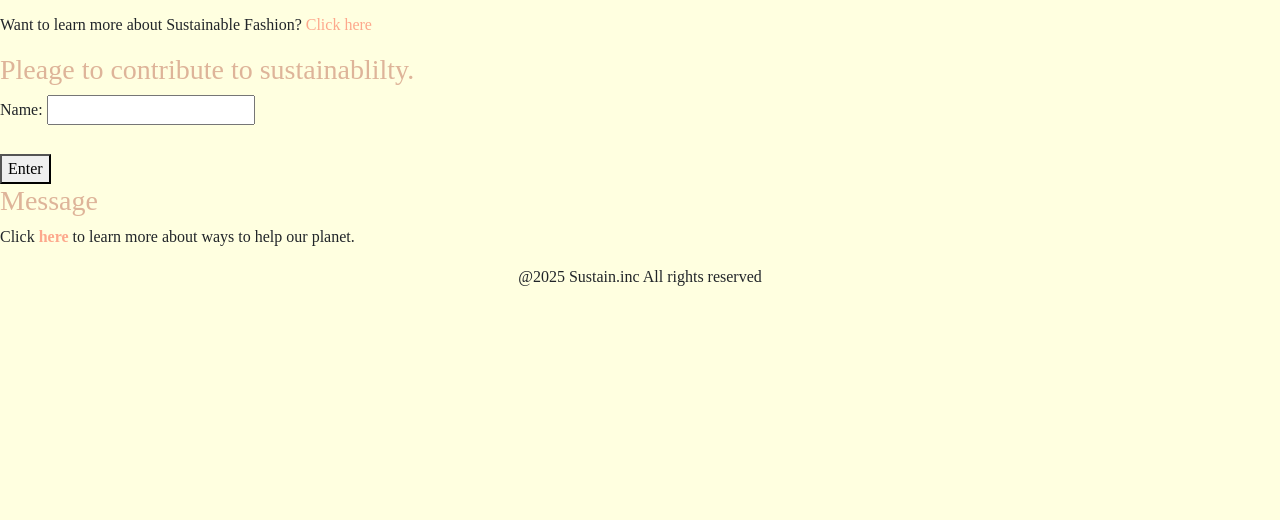
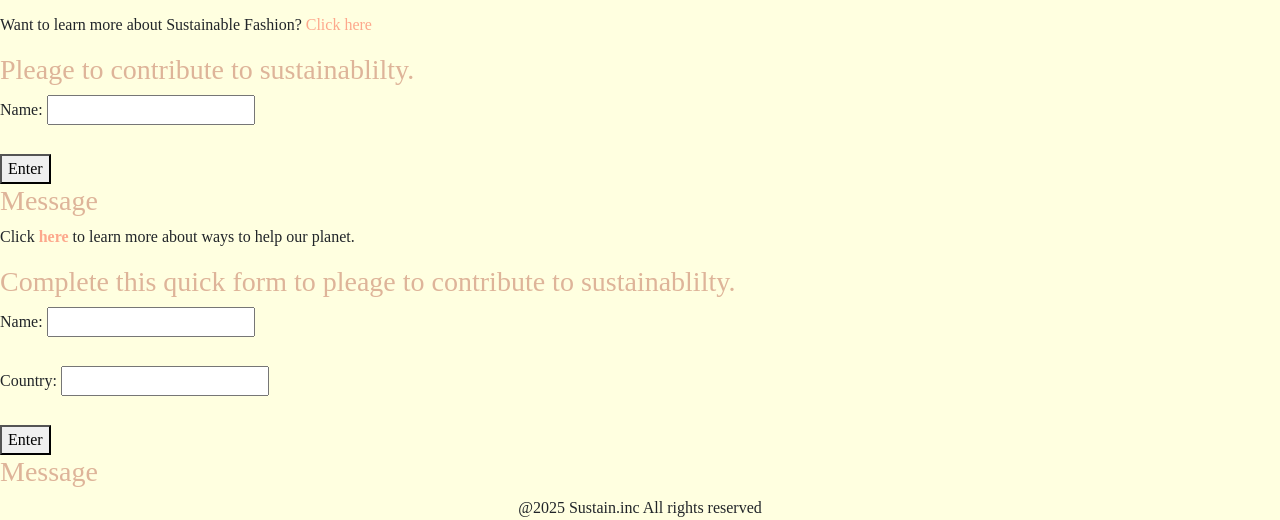
Before and after one commit to kripashrestha2414/wdd-ca2, a plain HTML site: page benita page 2.html in a window 1280 px wide. Shown: the part 1471-1991 px from the top of the page. Before the commit the page ends 1760 px from the top, so only its background shows below. Drawn offline with nearby package versions, Linux system fonts and the light colour scheme.

Commit message:
Update benita page 2.html

```diff
--- a/benita page 2.html
+++ b/benita page 2.html
@@ -114,6 +114,44 @@
 			</p>
 		 </section>
 
+		<section>
+
+		<h3>Complete this quick form to pleage to contribute to sustainablilty.</h3>
+
+		   <!--form to input name and country-->
+		<form onsubmit="handleSubmit(event)">
+			  <div id="input-area">
+				<label for="name">Name:</label>
+				<input type="text" id="name" required><br><br>
+
+				<label for="country">Country:</label>
+				<input type="text" id="country" required><br><br>
+
+				<button type="submit">Enter</button>
+			  </div>
+		</form>
+
+			<section>
+			  <h3>Message</h3>
+			  <h3 id="result"></h3>
+			</section>
+
+			<!--javascript to make result of form appear on the screen -->
+			<script>
+			  function handleSubmit(event) {  //a unique name id needed for the function as a normal onclick="submit()" method messes with the form and browser.
+				event.preventDefault();
+
+				var sName = document.getElementById("name").value;
+				var sCountry = document.getElementById("country").value;
+
+				var targetElement = document.getElementById("result");
+				targetElement.innerHTML = "Thank you " + sName + " from " + sCountry + ", for your pledge to sustainability.";
+			  }
+			</script>
+
+
+		</section>
+
 
 		<!--copyright-->
 		<footer>@2025 Sustain.inc All rights reserved</footer>
```
